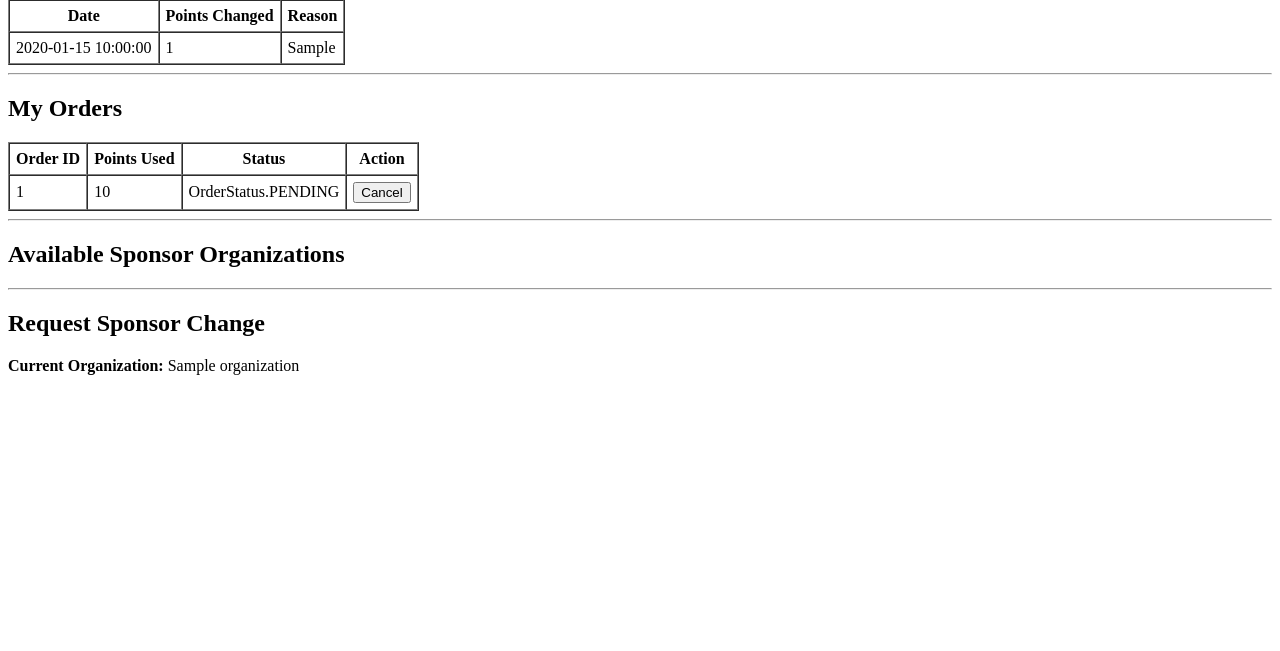
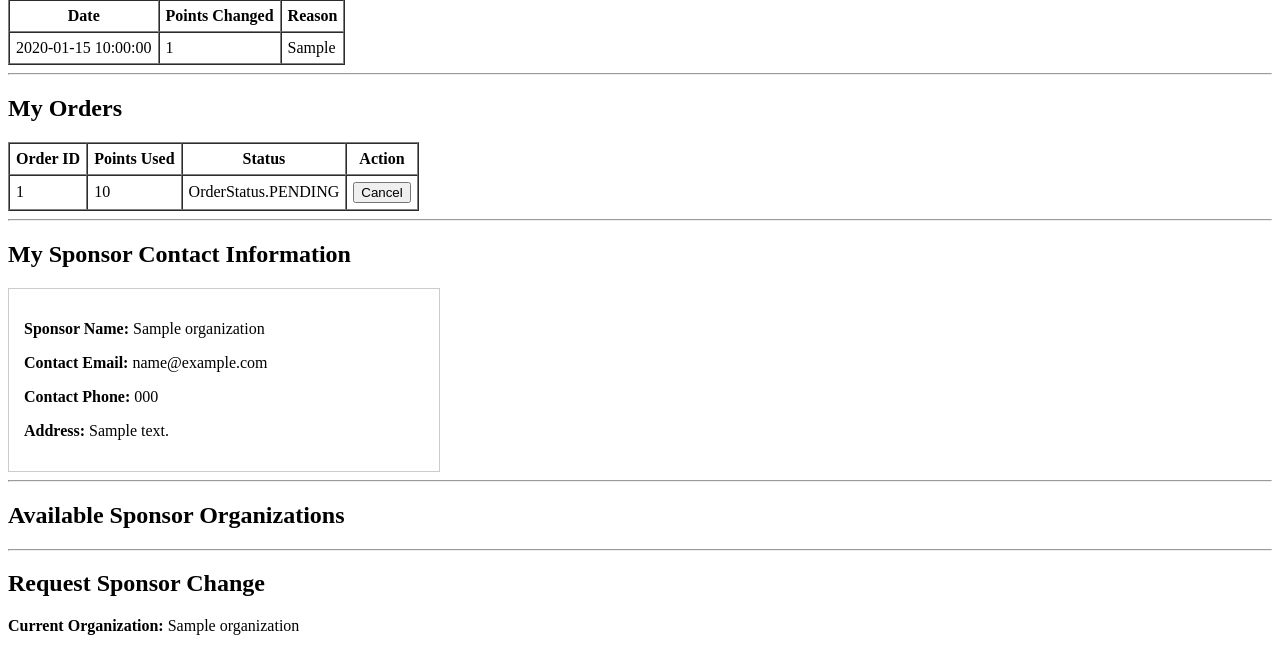
Before and after one commit to ppatel071/s26-CPSC4910-Team16, a Flask app: page /driver/dashboard in a window 1280 px wide. Shown: the part 539-1190 px from the top of the page. Before the commit the page ends 914 px from the top, so only its background shows below. Run offline with Flask 3, Linux system fonts and the light colour scheme; a user stored in the database is signed in; tables that the repository leaves empty hold one stand-in row (values such as "Sample post").

Commit message:
sponsor contact information
driver able to see sponsor contact information

```diff
--- a/app/templates/driver/dashboard.html
+++ b/app/templates/driver/dashboard.html
@@ -85,6 +85,23 @@
 
 <hr>
 
+<h2>My Sponsor Contact Information</h2>
+
+{% if current_user.driver.organization %}
+
+<div style="border:1px solid #ccc; padding:15px; width:400px;">
+    <p><strong>Sponsor Name:</strong> {{ current_user.driver.organization.name }}</p>
+    <p><strong>Contact Email:</strong> {{ current_user.driver.organization.contact_email or "Not provided" }}</p>
+    <p><strong>Contact Phone:</strong> {{ current_user.driver.organization.contact_phone or "Not provided" }}</p>
+    <p><strong>Address:</strong> {{ current_user.driver.organization.address or "Not provided" }}</p>
+</div>
+
+{% else %}
+<p>You are not currently assigned to a sponsor organization.</p>
+{% endif %}
+
+<hr>
+
 <h2>Available Sponsor Organizations</h2>
 
 {% for org in organizations %}
```
